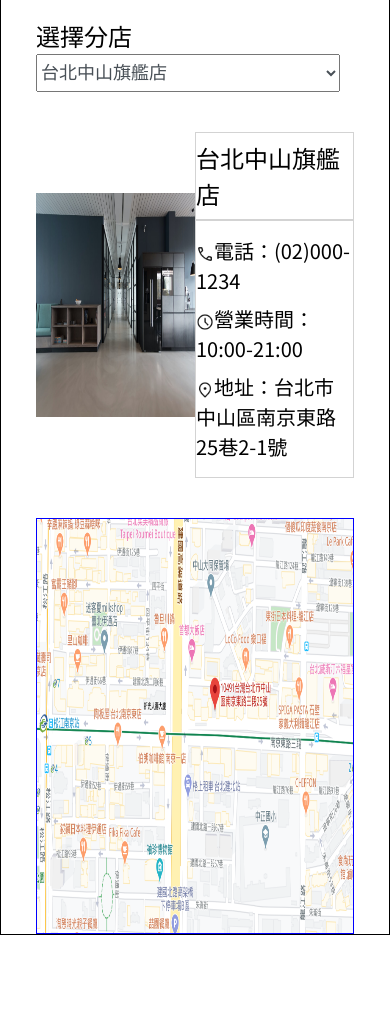
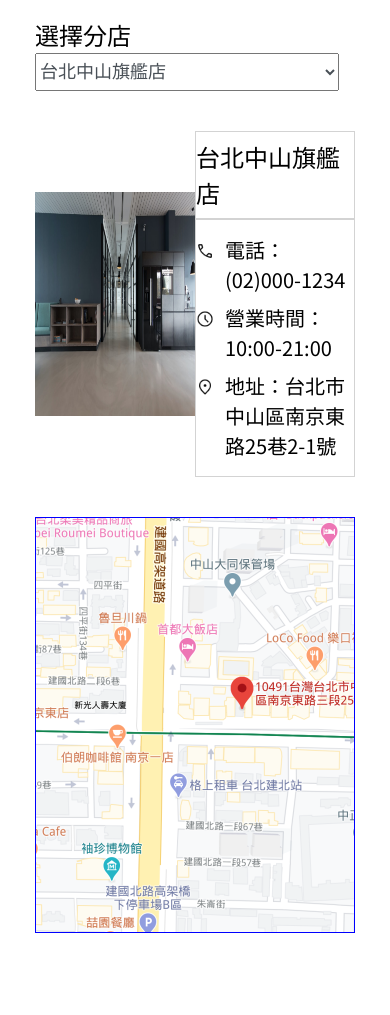
Before and after one commit to 1a3on/LayoutWeek4, a website built with Vite: page pages/index.html in a window 390 px wide. Shown: the part 184-1199 px from the top of the page. Built offline with nearby package versions, Linux system fonts and the light colour scheme.

Commit message:
fix layout

```diff
--- a/assets/scss/layout/_footer.scss
+++ b/assets/scss/layout/_footer.scss
@@ -14,6 +14,11 @@ footer{
 
   }
 
+  .context{
+
+    word-wrap: break-word;
+  }
+
   ul{
     align-items: center;
   }
@@ -27,7 +32,7 @@ footer{
   img{
     width: 48px;
     height: 48px;
-    margin-left: 32px;
+
   }
   h3{
 
@@ -63,7 +68,9 @@ footer{
     }
   }
 
-
+  .wrap{
+    flex-wrap: wrap;
+  }
 
   .ix-show{
     display: none;
@@ -90,10 +97,10 @@ footer{
   margin-bottom: 16px;
 }
 
-@media(max-width: 767px) {
+@media(max-width: 768px) {
   footer{
-    padding-left: 36px;
-    padding-right: 36px;
+    padding-left: 24px;
+    padding-right: 24px;
   }
   .pc-show{
     img{
@@ -103,10 +110,14 @@ footer{
     }
   }
 
+  .context{
+
+    display: block;
+  }
 
 }
 
-@media(max-width: 375px){
+@media(max-width: 550px){
   footer{
     padding-left: 13px;
     padding-right: 14px;
--- /dev/null
+++ b/assets/scss/layout/_global.scss
@@ -0,0 +1,7 @@
+.container{
+  border:  1px solid black;
+  max-width: 1296px;
+	padding-left: 12px;
+	padding-right: 12px;
+  margin:auto;
+}
--- a/assets/scss/layout/_header.scss
+++ b/assets/scss/layout/_header.scss
@@ -56,7 +56,7 @@ nav {
   }
 }
 
-@media(max-width: 375px) {
+@media(max-width: 762px) {
   nav {
     height: auto;
 
--- a/assets/scss/layout/_reset.scss
+++ b/assets/scss/layout/_reset.scss
@@ -57,9 +57,3 @@ a:visited {
 color:#ffffff;
 
 }
-
-.container{
-  border:  1px solid black;
-  max-width: 1296px;
-  margin:auto;
-}
--- a/assets/scss/pages/_index.scss
+++ b/assets/scss/pages/_index.scss
@@ -1,6 +1,4 @@
-
-
-.location{
+.location {
 
 
   margin-bottom: 80px;
@@ -14,12 +12,14 @@
     margin-top: 96px;
     margin-bottom: 33px;
   }
-  .select-title{
+
+  .select-title {
     font-size: 24px;
     line-height: 36px;
     margin-right: 16px;
   }
-  select{
+
+  select {
     width: 304px;
     height: 38px;
     font-size: 18px;
@@ -27,17 +27,18 @@
     color: #495057;
   }
 
-  .drescript{
+  .drescript {
     justify-content: space-between;
 
 
 
-    h2{
+    h2 {
       font-size: 24px;
       line-height: 36px;
       padding-top: 7px;
       padding-bottom: 7px;
     }
+
     ul {
 
       max-width: 100%;
@@ -55,7 +56,10 @@
       font-size: 20px;
       line-height: 30px;
       margin-bottom: 8px;
-      img{
+
+      img {
+        margin-top: 7px;
+        margin-right: 11px;
         width: 18px;
         height: 18px;
         vertical-align: middle;
@@ -64,11 +68,12 @@
 
   }
 
-  .locate-card{
+  .locate-card {
     margin-top: 40px;
-    width: 526px;
-    img{
-      width:  100%;
+    width: 40.5%;
+
+    img {
+      width: 100%;
       height: 224px;
       vertical-align: middle;
 
@@ -76,83 +81,110 @@
   }
 
 
-  .map{
+  .map {
     margin-top: 40px;
     border: 1px solid blue;
     height: 414px;
-    max-width: 746px;
-    img{
+    max-width: 57.5%;
+
+    img {
       max-width: 100%;
-      height: 414px;
+      height: 100%;
       vertical-align: middle;
+      object-fit: cover;
     }
   }
 
-  .d-flex{
+  .d-flex {
     display: flex;
   }
 
-  .gray-border{
+  .gray-border {
     border: 1px solid lightgrey;
+  }
+
+  .li-flex {
+    display: flex;
+    align-items: top;
   }
 
 
 }
 
-@media(max-width: 767px) {
-  .location{
+@media(max-width: 768px) {
+
+  .conrainer {
+    max-width: 100%;
+  }
+
+  select {
+    max-width: 100%;
+  }
+
+  .location {
     padding-left: 35px;
     padding-right: 35px;
+    .map {
+      max-width: 100%;
+      img {
+        max-width: 100%;
+      }
+    }
   }
-  .drescript{
-    .locate-card{
+
+  .drescript {
+    .locate-card {
       display: flex;
       justify-content: space-between;
       width: 100%;
       align-items: center;
-      .card-content{
 
-        width: 337px;
+      .card-content {
+
+        width: 100%;
       }
-      img{
+
+      img {
         width: 100%;
       }
 
     }
   }
-  .map{
-     img{
-    max-width: 100%;
+
+  .map {
+
+    img {
+      max-width: 100%;
     }
   }
 
-  .location .d-flex{
+  .location .d-flex {
     display: block;
   }
 
 }
 
-@media(max-width: 375spx){
+@media(max-width: 375px) {
 
 
-  .drescript{
-    .locate-card{
+  .drescript {
+    .locate-card {
       display: block;
       margin-top: 24px;
     }
 
-    .map{
+    .map {
       margin-top: 24px;
     }
 
-    .gray-border{
+    .gray-border {
       padding-left: 24px;
       padding-right: 24px;
     }
 
   }
 
-  .location{
+  .location {
     padding-left: 13px;
     padding-right: 13px;
 
--- a/assets/scss/pages/_qa.scss
+++ b/assets/scss/pages/_qa.scss
@@ -26,4 +26,9 @@
     line-height: 24px;
     margin-bottom: 32px;
   }
+
+  @media(max-width: 767px){
+
+  }
+
 }
--- a/layout/footer.ejs
+++ b/layout/footer.ejs
@@ -30,7 +30,7 @@
       <div class="under-line linemtb">
       </div>
 
-      <div class="d-flex jcsb no-flex">
+      <div class="d-flex jcsb no-flex wrap">
         <p class="copyright">Copyright © 2020 Glasses.All rights reserved.</p>
         <div class="policy d-flex no-flex">
           <p>隱私權政策</p>
--- a/layout/header.ejs
+++ b/layout/header.ejs
@@ -3,9 +3,9 @@
     <img src="../assets/images/logo-white.png" alt="">
     <ul class="d-flex navSelect">
       <li><a href="">系列鏡框</a></li>
-      <li><a href="">門市據點</a></li>
+      <li><a href="http://localhost:5173/LayoutWeek4/pages/index.html">門市據點</a></li>
       <li><a href="">部落格</a></li>
-      <li><a href="">常見問題</a></li>
+      <li><a href="http://localhost:5173/LayoutWeek4/pages/qa.html">常見問題</a></li>
     </ul>
   </div>
 
--- a/pages/index.html
+++ b/pages/index.html
@@ -1,5 +1,6 @@
 <!DOCTYPE html>
 <html lang="en">
+
 <head>
   <meta charset="UTF-8" />
   <meta http-equiv="X-UA-Compatible" content="IE=edge" />
@@ -7,6 +8,7 @@
   <title>index</title>
   <link rel="stylesheet" href="https://fonts.googleapis.com/css2?family=Noto+Sans+TC&display=swap">
 </head>
+
 <body>
   <%- include('./layout/header'); -%>
 
@@ -22,7 +24,7 @@
       </select>
       <div class="d-flex drescript">
 
-          <div class="locate-card">
+        <div class="locate-card no-flex">
           <div class="card-content">
             <img src="../assets/images/store-1.png" alt="">
           </div>
@@ -32,9 +34,9 @@
             </div>
             <div class="gray-border">
               <ul>
-                <li><img src="../assets/images/call_FILL.png" alt="phone">電話：(02)000-1234</li>
-                <li><img src="../assets/images/schedule_FILL0.png" alt="locationIcon">營業時間：10:00-21:00</li>
-                <li><img src="../assets/images/location_on_FILL0.png" alt="">地址：台北市中山區南京東路25巷2-1號</li>
+                <li class="li-flex"><img src="../assets/images/call_FILL.png" alt="phone"><div>電話：(02)000-1234</div></li>
+                <li class="li-flex"><img src="../assets/images/schedule_FILL0.png" alt="locationIcon"><div>營業時間：10:00-21:00</div></li>
+                <li class="li-flex"><img src="../assets/images/location_on_FILL0.png" alt=""><div>地址：台北市中山區南京東路25巷2-1號</div></li>
               </ul>
             </div>
 
@@ -54,4 +56,5 @@
 
       <script type="module" src="../main.js"></script>
 </body>
+
 </html>
```
Lines whose indentation alone changed are shown as unchanged.
